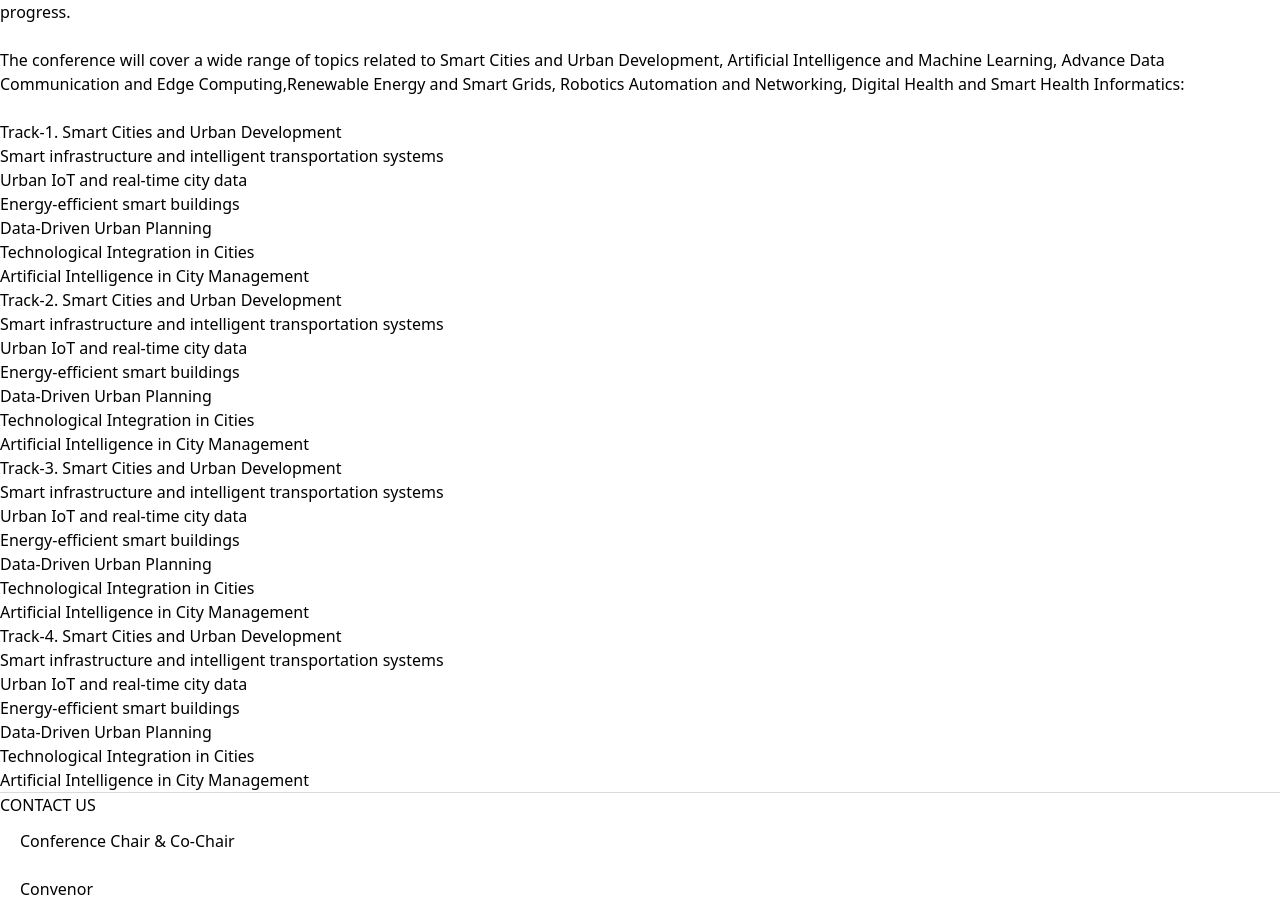
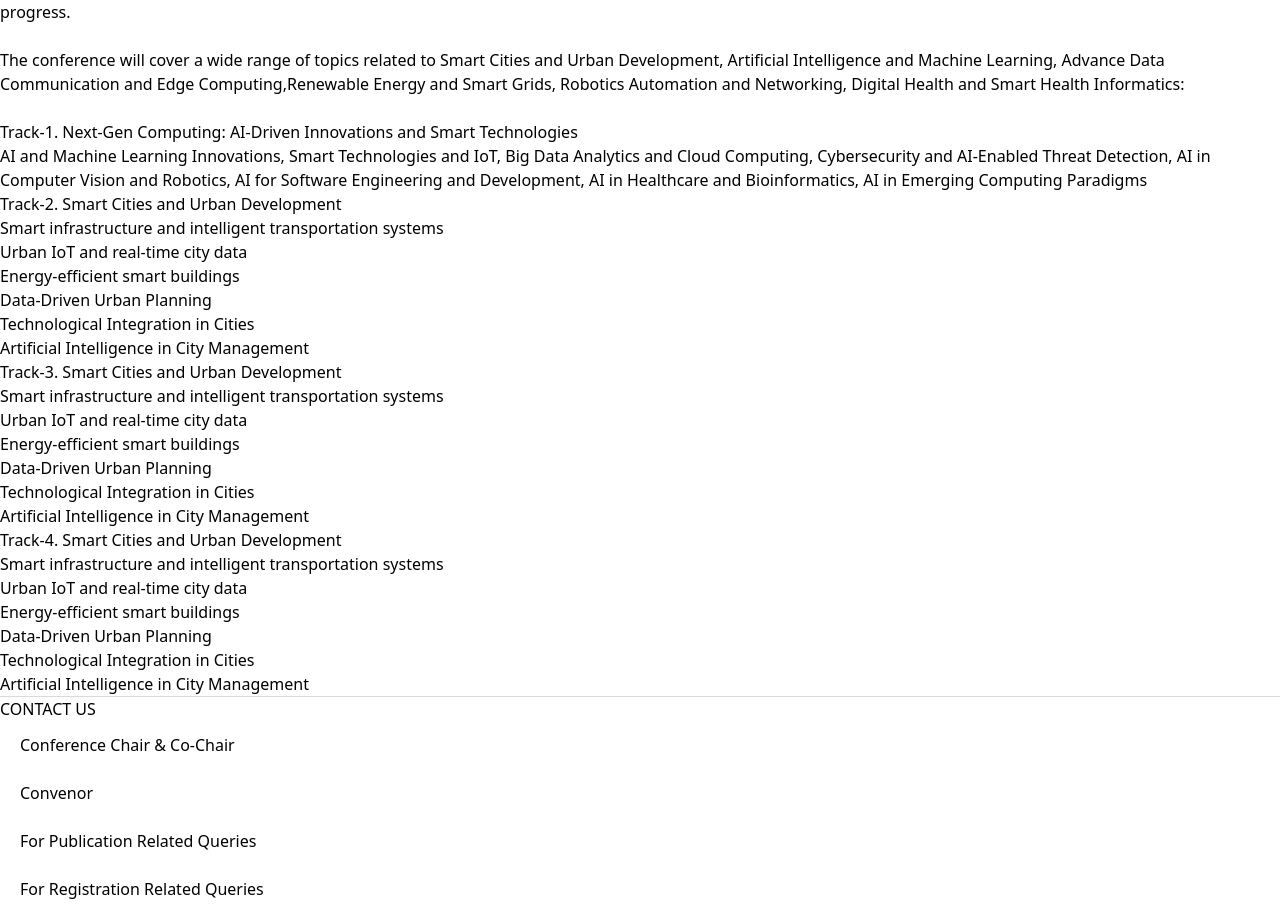
Before and after one commit to rish527/Conference-Site, a React (Vite) app: page / in a window 1280 px wide. Shown: the part 1884-2801 px from the top of the page. Built offline with nearby package versions, Linux system fonts and the light colour scheme.

Commit message:
Update Tracks.js

```diff
--- a/src/Data/Tracks.js
+++ b/src/Data/Tracks.js
@@ -1,14 +1,10 @@
 export const tracks={
     head:"The conference will cover a wide range of topics related to Smart Cities and Urban Development, Artificial Intelligence and Machine Learning, Advance Data Communication and Edge Computing,Renewable Energy and Smart Grids, Robotics Automation and Networking, Digital Health and Smart Health Informatics:",
     tracks:[{
-        head:"Smart Cities and Urban Development",
+        head:"Next-Gen Computing: AI-Driven Innovations and Smart Technologies",
         data:[
-            "Smart infrastructure and intelligent transportation systems",
-            "Urban IoT and real-time city data",
-            "Energy-efficient smart buildings",
-            "Data-Driven Urban Planning",
-            "Technological Integration in Cities",
-            "Artificial Intelligence in City Management"
+            "AI and Machine Learning Innovations, Smart Technologies and IoT, Big Data Analytics and Cloud Computing, Cybersecurity and AI-Enabled Threat Detection, AI in Computer Vision and Robotics, AI for Software Engineering and Development, AI in Healthcare and Bioinformatics, AI in Emerging Computing Paradigms",
+
         ]
     },
     {
```
